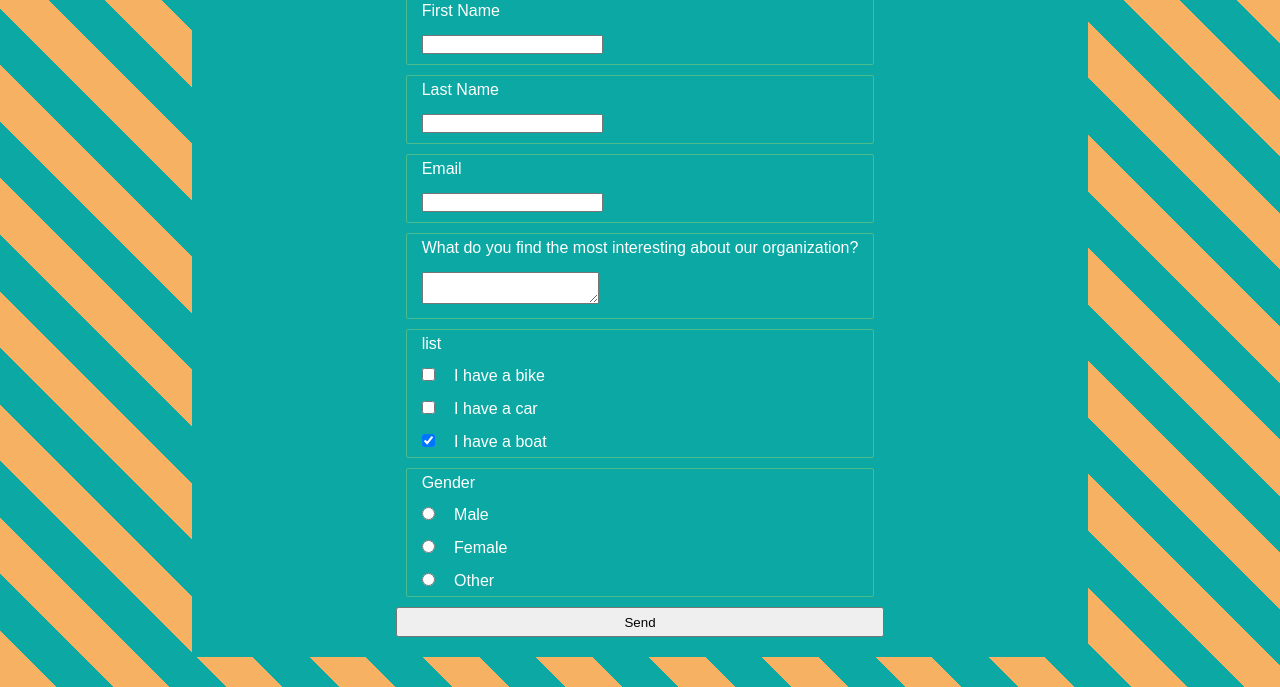
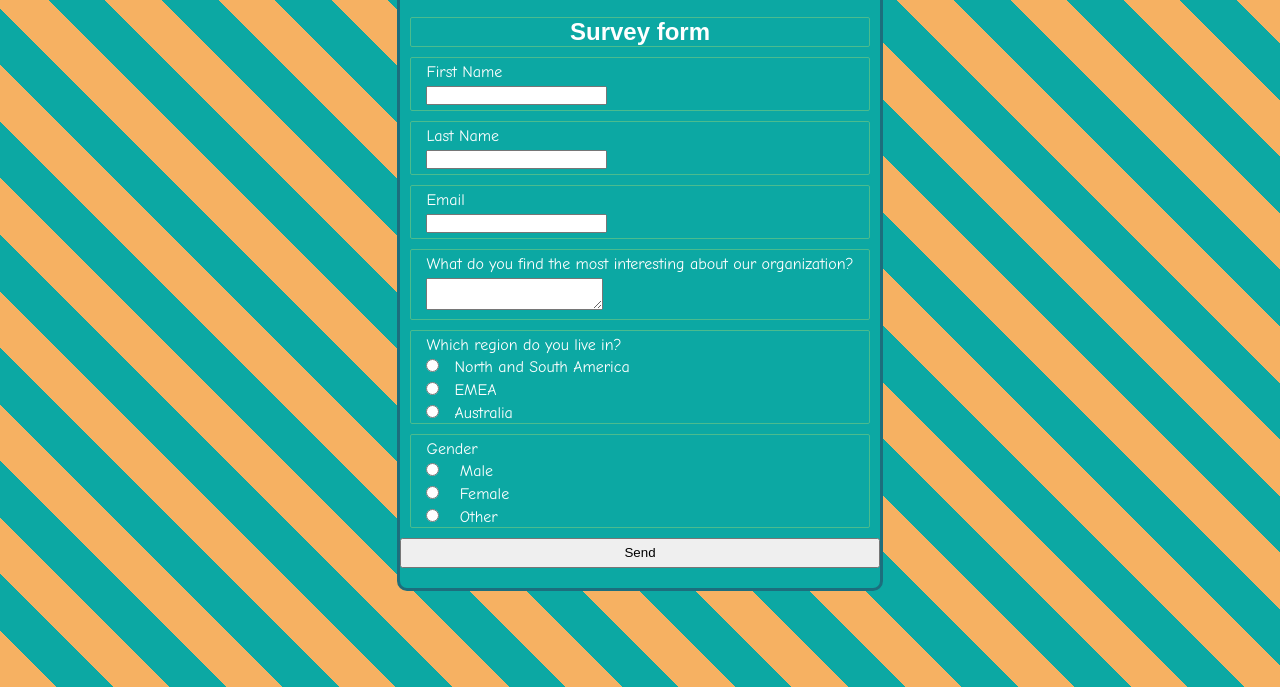
Before and after one commit to pragyes31/Responsive_Form_FCC, a website built with Parcel: page index.html in a window 1280 px wide. Shown: the part 113-800 px from the top of the page. Built offline with nearby package versions, Linux system fonts and the light colour scheme.

Commit message:
fixed width for form

```diff
--- a/index.html
+++ b/index.html
@@ -11,7 +11,7 @@
     <div class="resp-form">
       <form>
         <div class="form-field heading">
-          <h1>Survey form</h1>
+          <h2>Survey form</h2>
         </div>
         <div class="form-field">
           <label for="first-name">First Name</label>
@@ -30,10 +30,10 @@
           <textarea></textarea>
         </div>
         <div class="form-field message">
-          <label for="message">list</label>
-          <input class="form-input" type="checkbox" name="vehicle1" value="Bike"> I have a bike<br>
-          <input class="form-input" type="checkbox" name="vehicle2" value="Car"> I have a car<br>
-          <input class="form-input" type="checkbox" name="vehicle3" value="Boat" checked> I have a boat<br>
+          <label for="message">Which region do you live in?</label>
+          <input class="form-input" type="radio" name="region" value="nsamerica">North and South America<br>
+          <input class="form-input" type="radio" name="region" value="emea">EMEA<br>
+          <input class="form-input" type="radio" name="region" value="australia">Australia<br>
           </input>
         </div>
         <div class="form-field message">
--- a/src/styles.css
+++ b/src/styles.css
@@ -25,7 +25,7 @@
 }
 
 .resp-form {
-  width: 70%;
+  max-width: 600px;
   height: auto;
   background-color: #0ca8a3;
   display: flex;
@@ -34,28 +34,32 @@
   margin: 20px;
   padding: 20px 0px;
   color: #fff;
+  border: 3px solid #1c6e7d;
+  border-radius: 10px;
 }
 
 .heading {
   text-align: center;
   margin: 20px;
+  font-family: "Comic Sans MS", cursive, sans-serif;
 }
 
 .form-field {
   border: 1px solid #4bbc8e;
   border-radius: 2px;
   margin: 10px;
+  font-family: "Comic Sans MS", cursive, sans-serif;
 }
 
 label {
   display: block;
-  margin: 5px 15px;
+  margin: 5px 15px 0px 15px;
+  font-family: "Comic Sans MS", cursive, sans-serif;
 }
 
-.form-input,
+input,
 textarea {
-  margin: 10px 15px;
-  outline: none;
+  margin: 5px 15px 5px 15px;
 }
 
 .form-btn {
```
